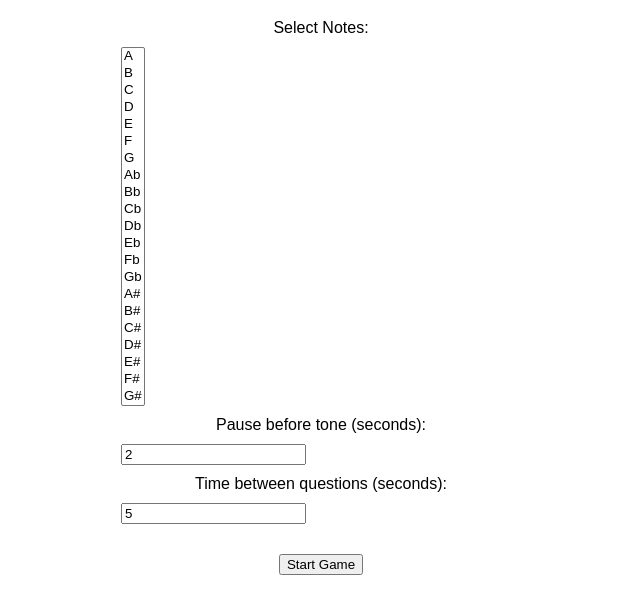
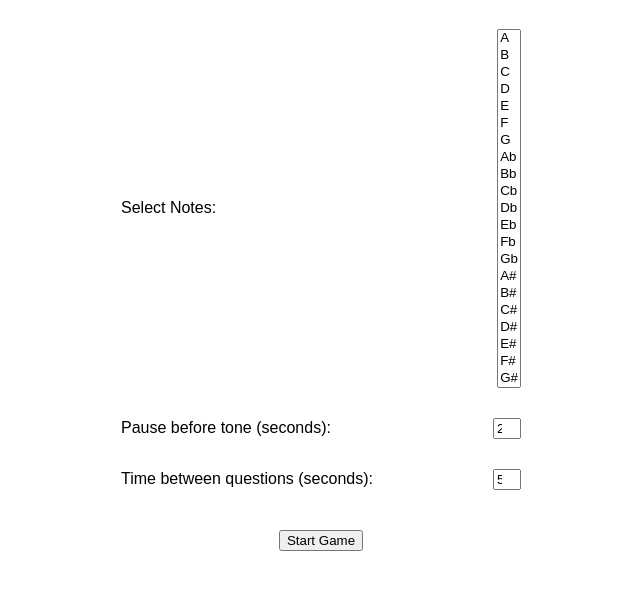
Before and after one commit to jzohrab/guitar_find_notes, a plain HTML site: page index.html in a window 1280 px wide. Shown: the part 61-674 px from the top of the page, without its empty margins (319-959 px from the left). Drawn offline with nearby package versions, Linux system fonts and the light colour scheme.

Commit message:
Style controls.

```diff
--- a/index.html
+++ b/index.html
@@ -28,6 +28,23 @@
             color: blue;
             margin-top: 20px;
         }
+
+        .form-group {
+            display: flex;
+            align-items: center;
+            justify-content: space-between;
+            margin-bottom: 10px;
+        }
+        .form-group label {
+            flex: 1;
+            text-align: left;
+            margin-right: 10px;
+        }
+        .form-group input {
+            flex: 0 0 20px;
+            width: 20px;
+        }
+
     </style>
     <script>
       const synth = new Tone.Synth().toDestination();
@@ -106,12 +123,20 @@
     <div class="game-container">
         <h1>Find notes</h1>
         <form id="gameForm">
+            <div class="form-group">
                 <label for="notes">Select Notes:</label>
                 <select id="notes" multiple></select>
+            </div>
+
+            <div class="form-group">
                 <label for="pauseDuration">Pause before tone (seconds):</label>
                 <input type="number" id="pauseDuration" min="1" value="2">
+            </div>
+            <div class="form-group">
                 <label for="nextQuestionPauseDuration">Time between questions (seconds):</label>
                 <input type="number" id="nextQuestionPauseDuration" min="1" value="5">
+            </div>
+
             <button type="button" onclick="startGame()">Start Game</button>
         </form>
         <div class="note-display" id="noteDisplay"></div>
```
Lines whose indentation alone changed are shown as unchanged.
